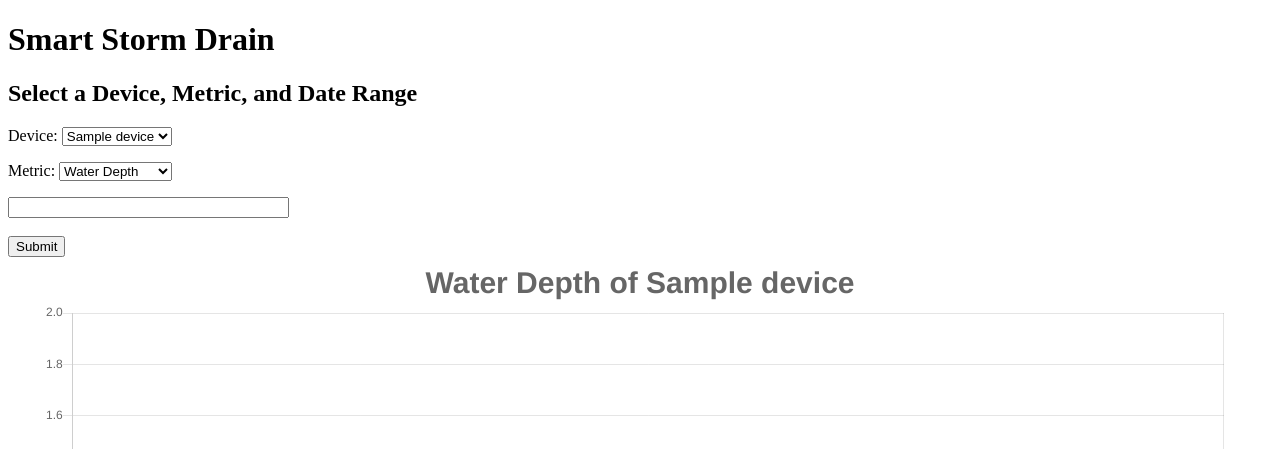
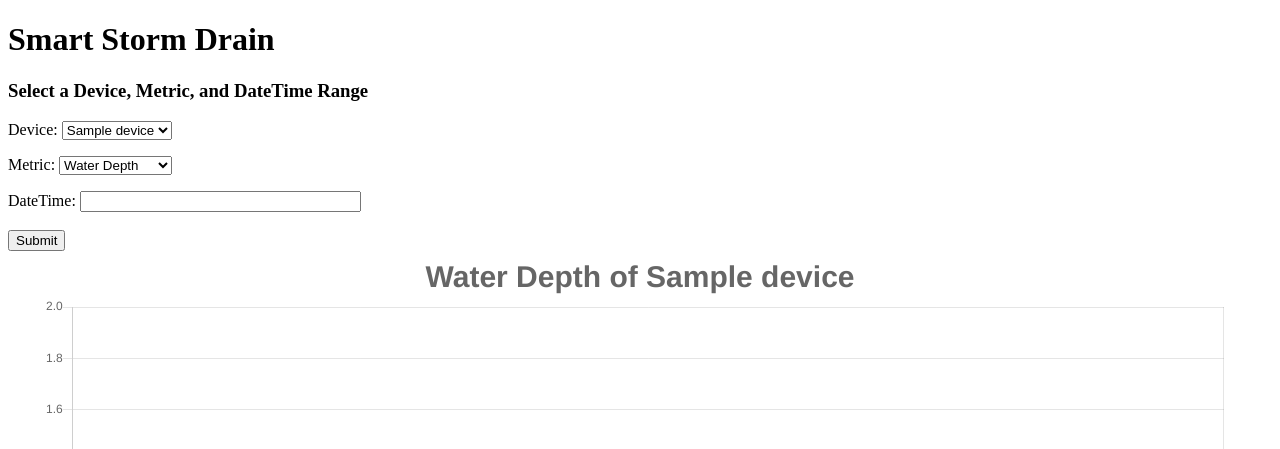
Before and after one commit to awaciern/smart-storm-drain, a Django app: page / in a window 1280 px wide. Shown: the top 449 px of the page. Run offline with Django 3.2, Linux system fonts and the light colour scheme; tables that the repository leaves empty hold one stand-in row (values such as "Sample post"); some libraries are stand-ins or nearby versions.

Commit message:
Cleaned up index.html

```diff
--- a/webapp/templates/index.html
+++ b/webapp/templates/index.html
@@ -4,8 +4,6 @@
   <head>
     <script src="{% static 'js/moment.js' %}"></script>
     <script src="{% static 'js/chart.js' %}"></script>
-    <!-- <script src="{% static 'js/jquery-1.12.4.js' %}"></script>
-    <script src="{% static 'js/jquery-ui.js' %}"></script> -->
     <script type="text/javascript" src="https://cdn.jsdelivr.net/jquery/latest/jquery.min.js"></script>
     <script type="text/javascript" src="https://cdn.jsdelivr.net/momentjs/latest/moment.min.js"></script>
     <script type="text/javascript" src="https://cdn.jsdelivr.net/npm/daterangepicker/daterangepicker.min.js"></script>
@@ -14,15 +12,12 @@
   </head>
   <body>
     <h1>Smart Storm Drain</h1>
-    <h2>Select a Device, Metric, and Date Range</h2>
+    <h3>Select a Device, Metric, and DateTime Range</h3>
     {% block content %}
     <form method="POST" class="post-form">{% csrf_token %}
         {{ form.as_p }}
-        <!-- <label for="from">Date Range: from</label>
-        <input type="text" id="from" name="from">
-        <label for="to">to</label>
-        <input type="text" id="to" name="to"> -->
-        <input type="text" name="datetimes" size="32"/>
+        <label>DateTime: </label>
+        <input type="text" name="datetimes" size="32" label="DateTime"/>
         <br>
         <br>
         <button type="submit" class="save btn btn-default">Submit</button>
@@ -34,43 +29,6 @@
     </h2>
   </body>
 </html>
-
-<!--Datepicker JavaScript-->
-<!-- <script>
-  $( function() {
-    var dateFormat = "mm/dd/yy",
-      from = $( "#from" )
-        .datepicker({
-          changeMonth: true,
-          minDate: new Date("{{ dates.min_day.isoformat }}"),
-          maxDate: new Date("{{ dates.max_day.isoformat }}")
-        })
-        .datepicker("setDate", new Date("{{ dates.start_day.isoformat }}"))
-        .on( "change", function() {
-          to.datepicker( "option", "minDate", getDate( this ) );
-        }),
-      to = $( "#to" ).datepicker({
-        changeMonth: true,
-        minDate: new Date("{{ dates.min_day.isoformat }}"),
-        maxDate: new Date("{{ dates.max_day.isoformat }}")
-      })
-      .datepicker("setDate", new Date("{{ dates.end_day.isoformat }}"))
-      .on( "change", function() {
-        from.datepicker( "option", "maxDate", getDate( this ) );
-      });
-
-    function getDate( element ) {
-      var date;
-      try {
-        date = $.datepicker.parseDate( dateFormat, element.value );
-      } catch( error ) {
-        date = null;
-      }
-
-      return date;
-    }
-  } );
-</script> -->
 
 <!--DateTimepicker JavaScript-->
 <script>
```
